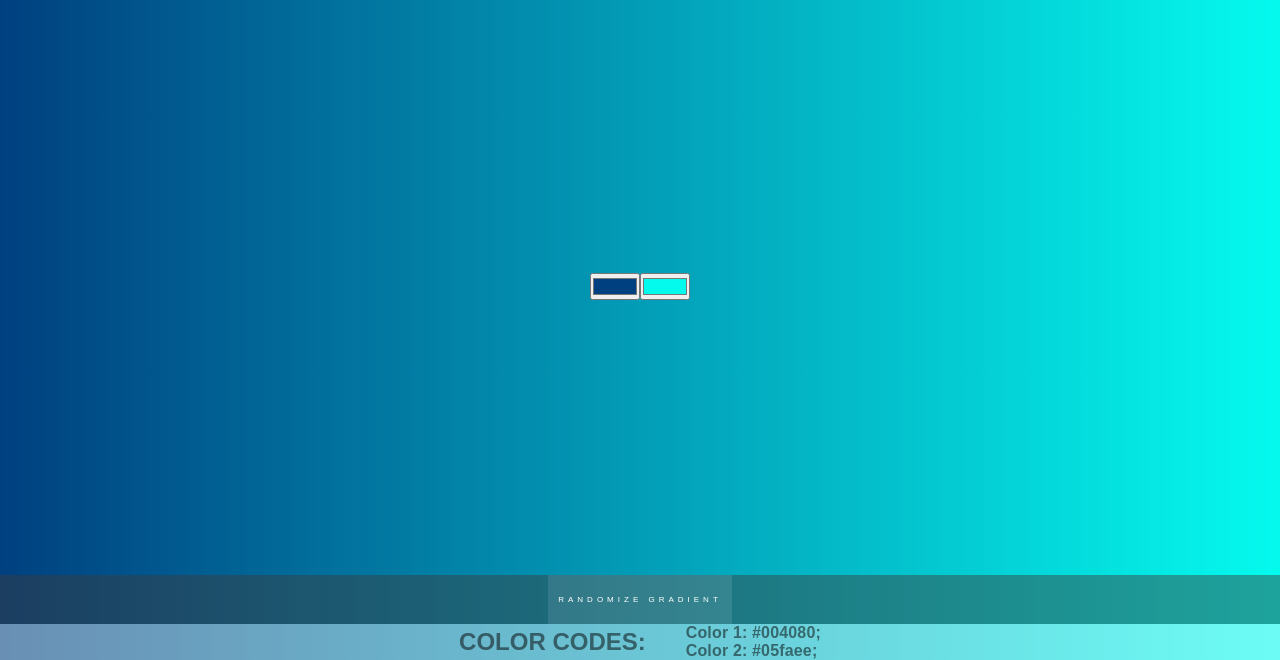
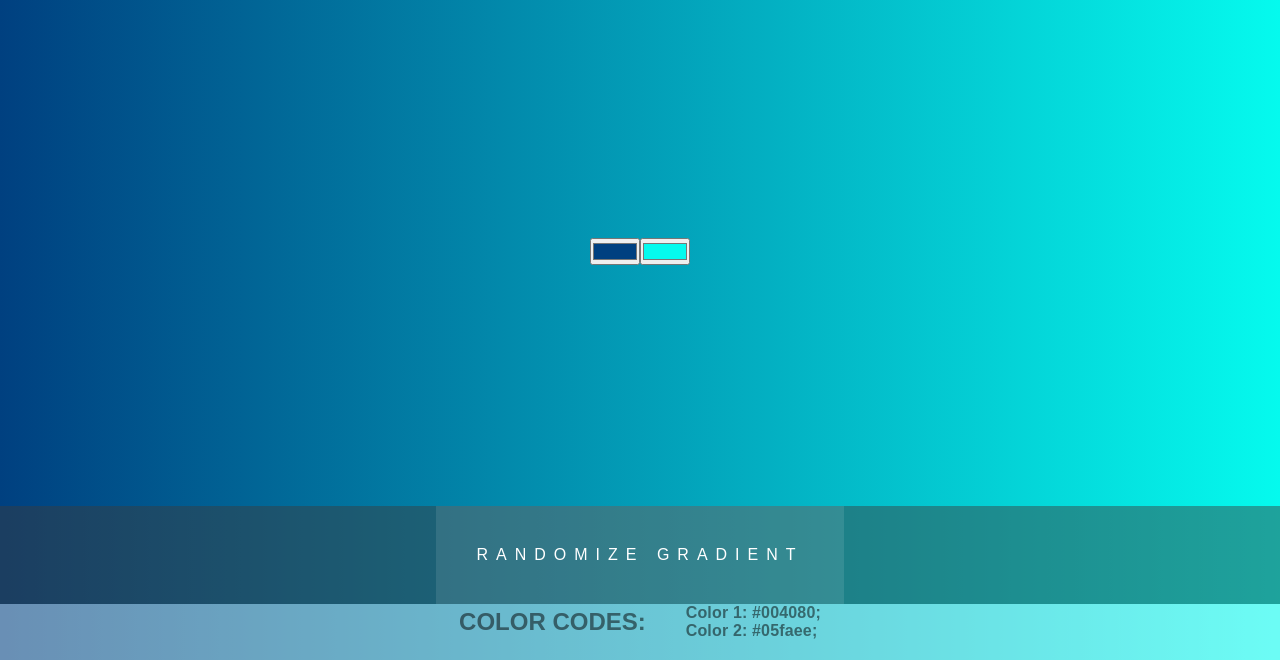
Before and after one commit to s00zn/BackgroundcolorGenerator, a plain HTML site: page index.html in a window 1280 px wide. Shown: the part 140-800 px from the top of the page. Drawn offline with Linux system fonts and the light colour scheme.

Commit message:
Add files via upload

```diff
--- a/style.css
+++ b/style.css
@@ -63,14 +63,14 @@ div[class*=box] {
 }
 
 .box-1 { background-color: rgba(60, 60, 60, 0.459); }
-.box-2 { background-color: rgba(255, 255, 255, 0.411); }
+.box-2 { background-color: rgba(255, 255, 255, 0.411); padding-bottom: 20px;}
 
 .btn {
-    font-size: .5em;
+    font-size: 1em;
     letter-spacing: .5em;
     text-align: center;
     cursor: pointer;
-    padding: 20px 10px;
+    padding: 40px 40px;
 }
 
 /* --------------------------------------- */
```
